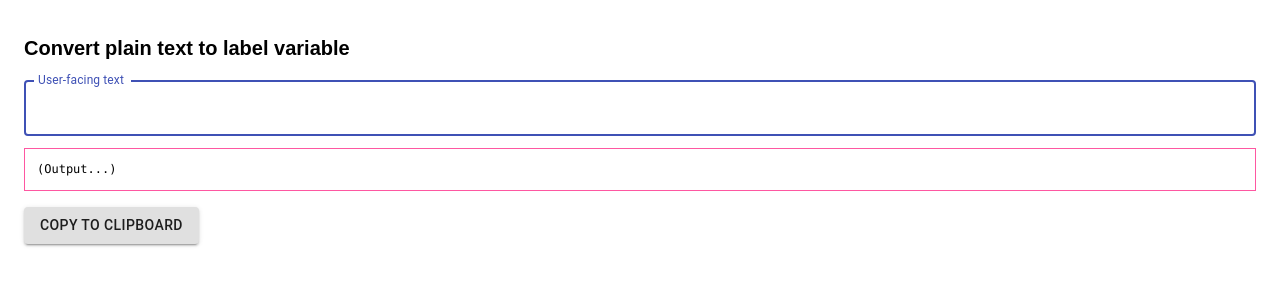
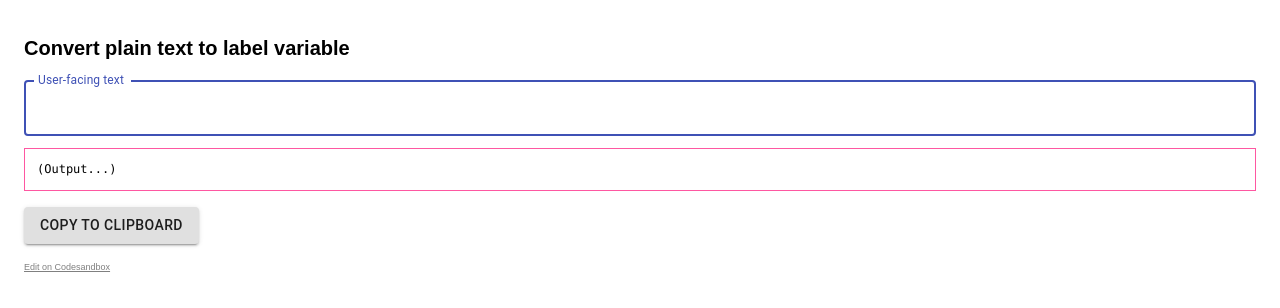
Before and after one commit to patik/label-text-to-variable, a React (Create React App) app: page / in a window 1280 px wide. Shown: the top 308 px of the page. Built offline with nearby package versions, Linux system fonts and the light colour scheme.

Commit message:
Remove outer quotes

```diff
--- a/src/App.tsx
+++ b/src/App.tsx
@@ -15,9 +15,17 @@ export default function App() {
 
         values.split('\n').forEach((value) => {
             const varName = camelCase(value)
-            const quotedString = value.trim().replace("'", "\\'")
+            const quotedString = value
+                .trim()
+                .replace(/^"+/g, '')
+                .replace(/^'+/g, '')
+                .replace(/"+$/g, '')
+                .replace(/'+$/g, '')
+                .replace("'", "\\'")
 
-            lines.push(`export const ${varName} = '${quotedString}'`)
+            if (quotedString.length > 0) {
+                lines.push(`export const ${varName} = '${quotedString}'`)
+            }
         })
 
         setInput(values)
@@ -51,6 +59,11 @@ export default function App() {
                     <Button variant="contained">Copy to clipboard</Button>
                 </CopyToClipboard>
             </p>
+            <p className="codesandbox-link">
+                <a href="https://codesandbox.io/s/label-variable-name-1pqzt?file=/src/App.tsx">
+                    Edit on Codesandbox
+                </a>
+            </p>
         </div>
     )
 }
--- a/src/styles.css
+++ b/src/styles.css
@@ -18,5 +18,13 @@ h1 {
 
 code {
     padding: 1em;
-    /* background-color: silver; */
 }
+
+.codesandbox-link {
+    margin-top: 2em;
+    font-size: xx-small;
+}
+
+.codesandbox-link a {
+    color: gray;
+}
```
